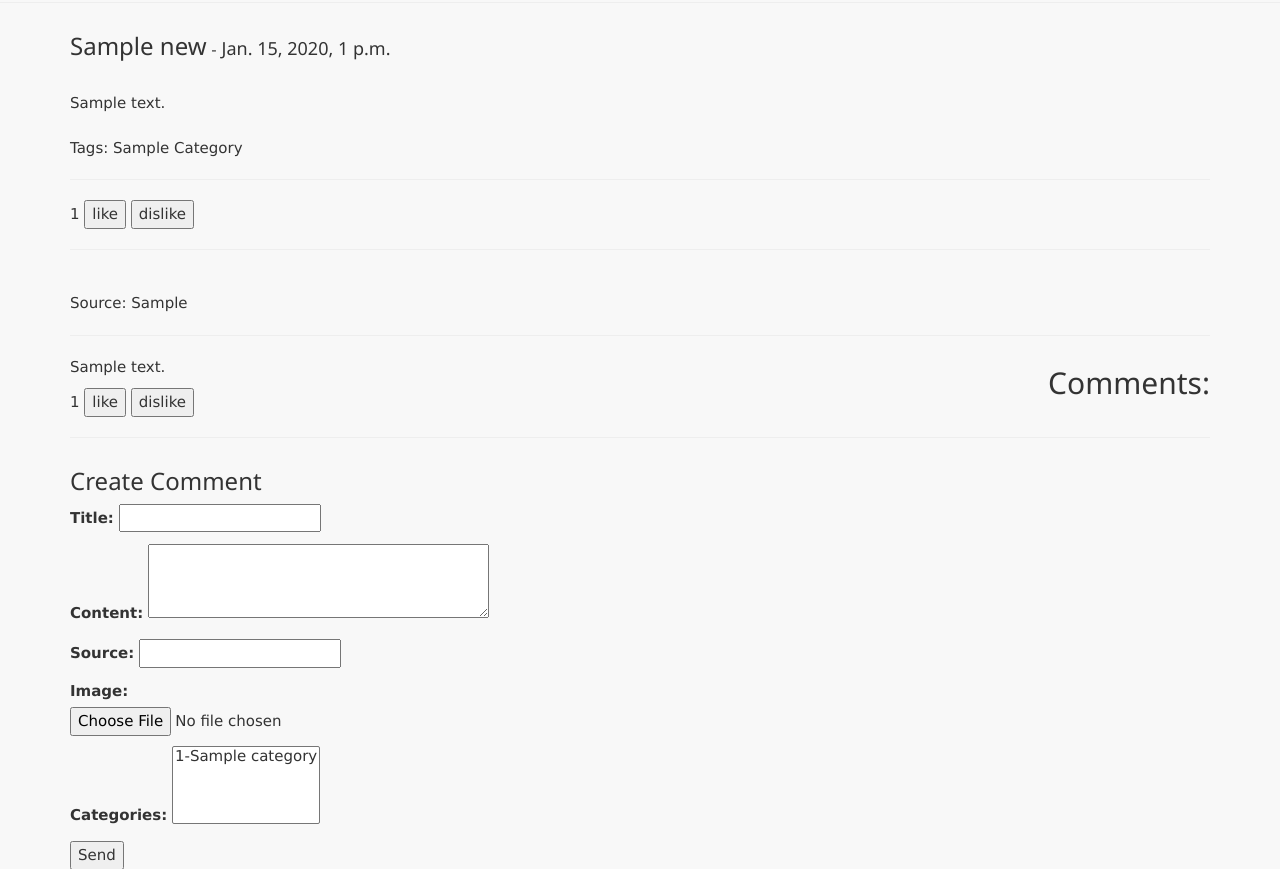
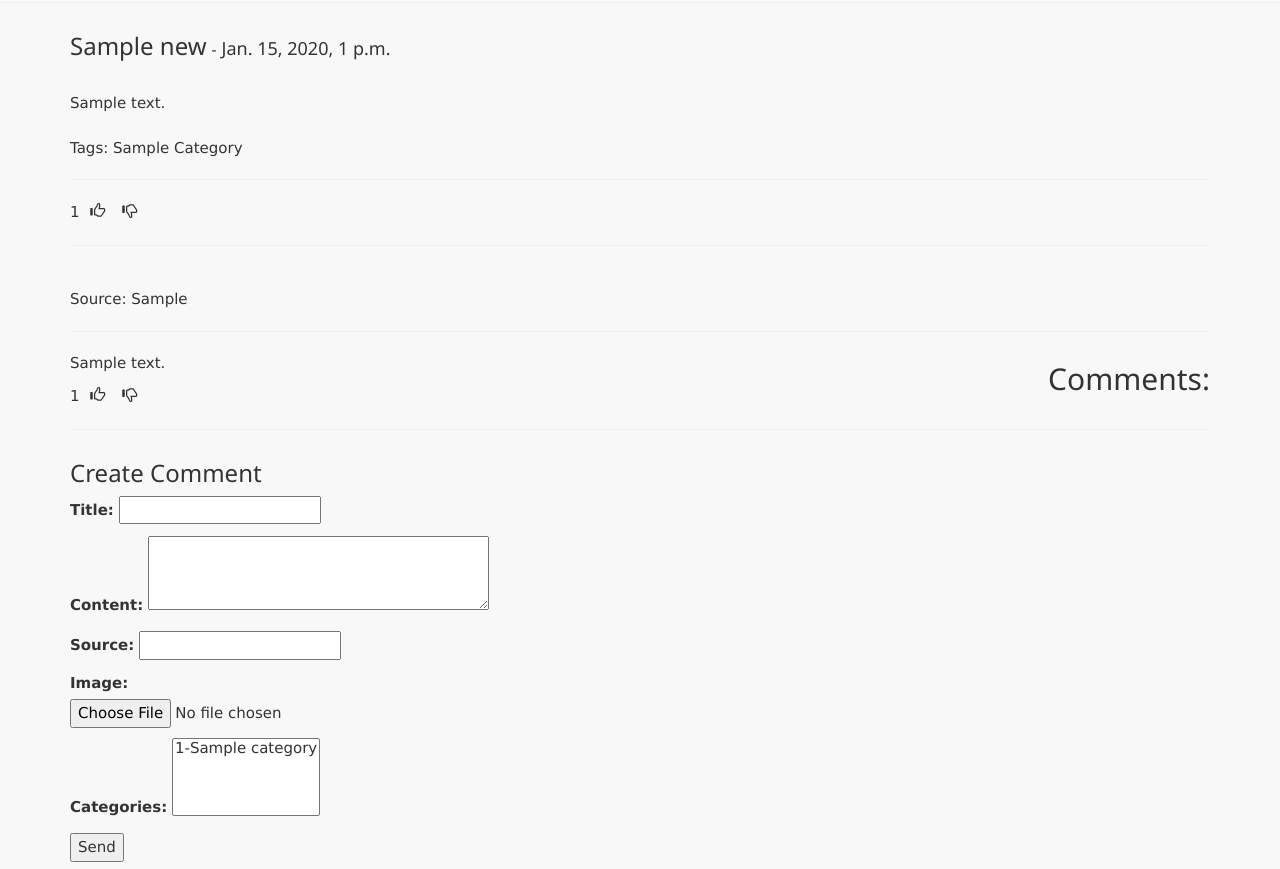
Before and after one commit to lyk2017-python/Spinosa, a Django app: template spinosanews/news/templates/news/news_detail.html in a window 1280 px wide. Shown: the part 317-1186 px from the top of the page. Run offline with Django 3.2, Linux system fonts and the light colour scheme; the template is opened without the code that fills it: values that come from a table or form of the project are taken from there, others are empty; a user stored in the database is signed in; tables that the repository leaves empty hold one stand-in row (values such as "Sample post"); some libraries are stand-ins or nearby versions.

Commit message:
likes button design changed

```diff
--- a/spinosanews/news/static/news/css/style.css
+++ b/spinosanews/news/static/news/css/style.css
@@ -18,6 +18,7 @@ body {
 
 }
 
+
 .login-logout{
 
     display:block;
--- a/spinosanews/news/templates/news/news_detail.html
+++ b/spinosanews/news/templates/news/news_detail.html
@@ -14,8 +14,8 @@ Tags:
 {% if request.user.is_authenticated %}
 <hr>
     <span id="like_news_{{ news.id }}">{{news.likes}}</span>
-    <button onclick="like_news(true, {{ news.id }})">like</button>
-    <button onclick="like_news(false, {{ news.id }})">dislike</button>
+    <button style="background-color:#f8f8f8; border:none;" onclick="like_news(true, {{ news.id }})"><span class="glyphicon glyphicon-thumbs-up"></span></button>
+    <button style="background-color:#f8f8f8; border:none;" onclick="like_news(false, {{ news.id }})"><span class="glyphicon glyphicon-thumbs-down"></span></button>
 <hr>
 {% endif%}
 
@@ -45,9 +45,10 @@ Source:
 {% for com in commentslist %}
     <p>{{com.content}}</p>
 {% if request.user.is_authenticated %}
+
     <span id="like_comments_{{ com.id }}">{{com.likes}}</span>
-    <button onclick="like_comments(true, {{ com.id }})">like</button>
-    <button onclick="like_comments(false, {{ com.id }})">dislike</button>
+    <button style="background-color:#f8f8f8; border:none;" onclick="like_comments(true, {{ com.id }})"><span class="glyphicon glyphicon-thumbs-up"></span></button>
+    <button style="background-color:#f8f8f8; border:none;" onclick="like_comments(false, {{ com.id }})"><span class="glyphicon glyphicon-thumbs-down"></span></button>
 <hr>
 {% endif%}
 {% endfor %}
```
